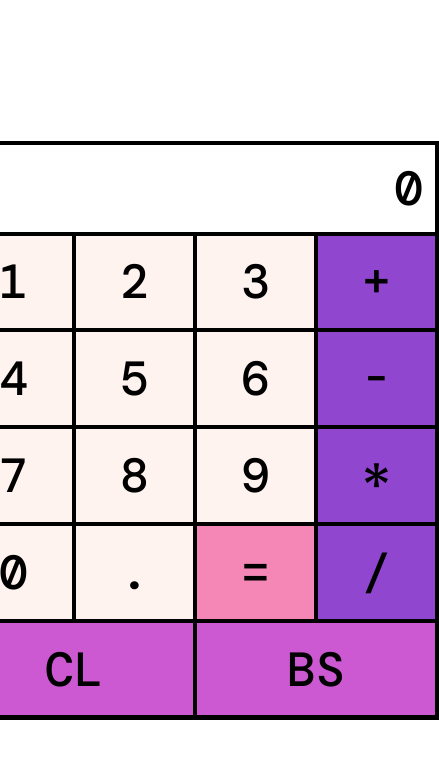
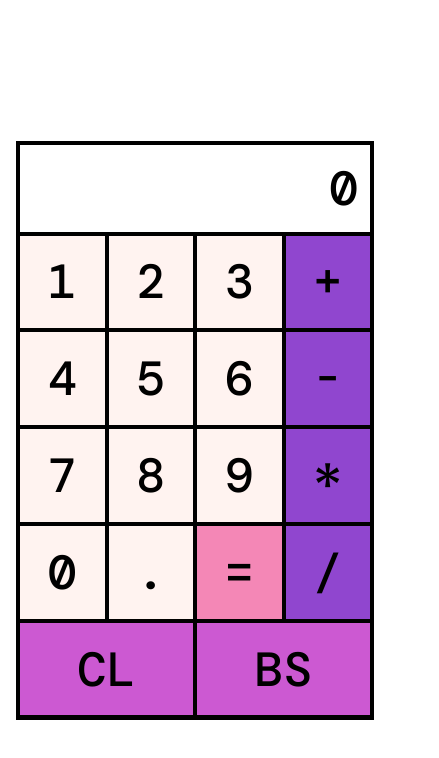
Before and after one commit to paulooms/odin-calculator, a plain HTML site: page index.html in a window 390 px wide. Shown: the whole page, 439 px wide, since content can reach past the window. Drawn offline with nearby package versions, Linux system fonts and the light colour scheme.

Commit message:
basic responsiveness added to styling

```diff
--- a/style.css
+++ b/style.css
@@ -11,9 +11,9 @@
 }
 
 .calculator {
-    width: 480px;
+    max-width: 480px;
     border: solid 4px black;
-
+    margin: 8px;
 }
 
 .numpad {
@@ -29,7 +29,7 @@
 
 button {
     border-width: 0;
-    min-width: 100px;
+    min-width: 20%;
     flex: 1;
     font-size: 3em;
     font-family: inherit;
@@ -68,9 +68,19 @@ button:hover {
 #display {
     font-size: 3em;
     text-align: right;
-    width: 480px;
+    width: 100%;
     padding: 12px;
     box-sizing: border-box;
     min-height: 87px;
     overflow: scroll;
 }
+
+// 480 + 10px + 10px = 500 width, then 100vw-20px;
+
+/* @media only screen and (max-width: 500px) {
+    .calculator {
+        margin: 10px;
+        width: 100vh;
+
+    }
+} */
```
